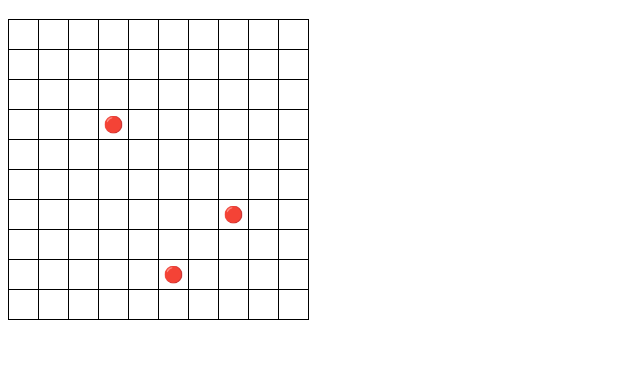
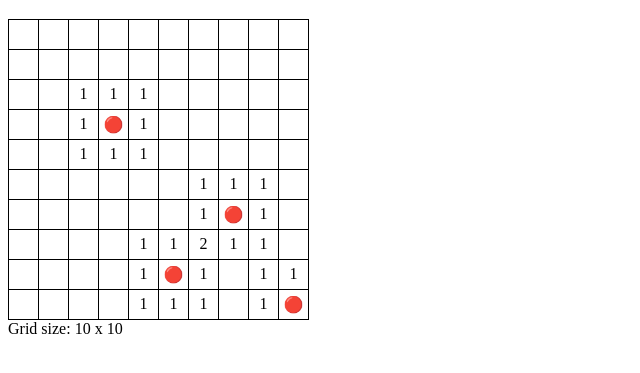
Before and after one commit to idaohlen/js-sharksweep, a plain HTML site: page index.html in a window 1280 px wide. Shown: the part 61-434 px from the top of the page, without its empty margins (0-640 px from the left). Drawn offline with Linux system fonts and the light colour scheme.

Commit message:
display adjacent mines count in grid

```diff
--- a/game.js
+++ b/game.js
@@ -1,7 +1,13 @@
 const grid = document.querySelector(".grid");
+const gridSizeLabel = document.querySelector(".options__grid-size");
 
 let gridSize = 10;
 let minesAmount = 2;
+
+
+gridSizeLabel.textContent = `${gridSize} x ${gridSize}`;
+
+// Create field grid
 
 let field = new Array(gridSize);
 
@@ -17,8 +23,7 @@ for (let i = 0; i < gridSize; i++) {
     cell.classList.add("cell");
     grid.appendChild(cell);
 
-    field[i][j] = { element: cell, mine: false };
-
+    field[i][j] = { element: cell, mine: false, adjacentMines: 0 };
   }
 }
 
@@ -26,10 +31,27 @@ const mines = [
   { x: 3, y: 3 },
   { x: 6, y: 7 },
   { x: 8, y: 5 },
+  { x: 9, y: 9 },
 ];
 
 mines.forEach(mine => {
   field[mine.x][mine.y].element.innerHTML = "🔴";
+
+  const neighbors = {
+    north:     field?.[mine.x - 1]?.[mine.y],
+    northEast: field?.[mine.x - 1]?.[mine.y + 1],
+    east:      field?.[mine.x]?.[mine.y + 1],
+    southEast: field?.[mine.x + 1]?.[mine.y + 1],
+    south:     field?.[mine.x + 1]?.[mine.y],
+    southWest: field?.[mine.x + 1]?.[mine.y - 1],
+    west:      field?.[mine.x]?.[mine.y - 1],
+    northWest: field?.[mine.x - 1]?.[mine.y - 1]
+  }
+
+  for (const neighbor of Object.values(neighbors)) {
+    if (neighbor) {
+      neighbor.adjacentMines++;
+      neighbor.element.innerHTML = neighbor.adjacentMines;
+    }
+  }
 });
-
-console.log(field);
--- a/index.html
+++ b/index.html
@@ -9,6 +9,7 @@
 <body>
   <h1>Minesweeper</h1>
   <div class="grid"></div>
+  <div class="options">Grid size: <span class="options__grid-size">10 x 10</span></div>
   <script src="game.js"></script>
 </body>
 </html>
```
